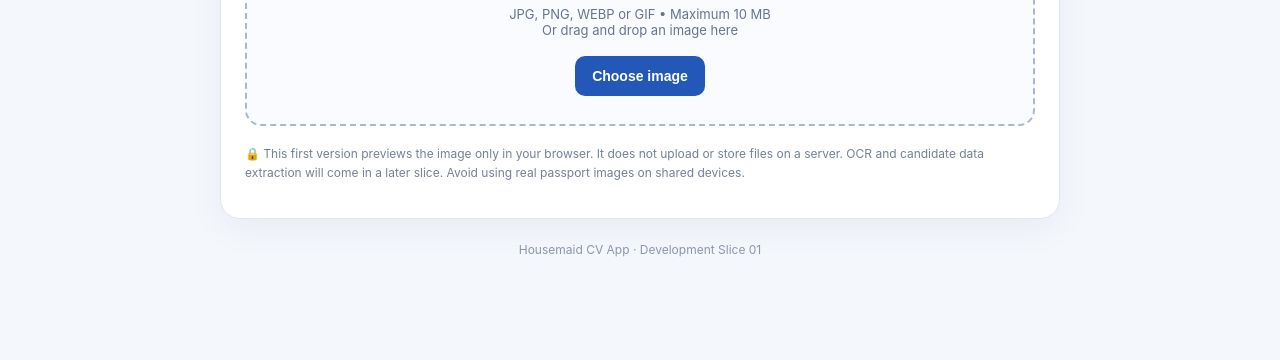
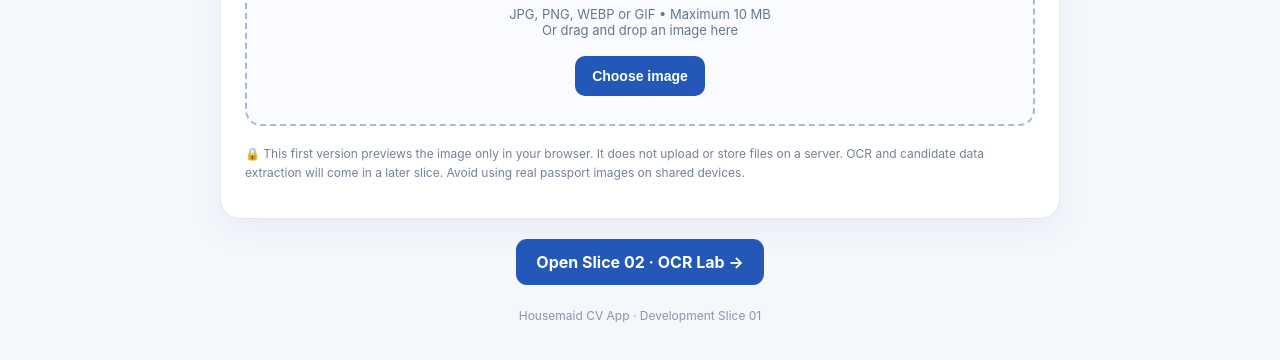
Before and after one commit to sabinakawsar/housemaid-cv, a plain HTML site: page index.html in a window 1280 px wide. Shown: the part 372-732 px from the top of the page. Drawn offline with Linux system fonts and the light colour scheme.

Commit message:
Link image workspace to OCR lab

```diff
--- a/index.html
+++ b/index.html
@@ -32,7 +32,7 @@
       </div>
       <p class="notice">🔒 This first version previews the image only in your browser. It does not upload or store files on a server. OCR and candidate data extraction will come in a later slice. Avoid using real passport images on shared devices.</p>
     </section>
-    <footer>Housemaid CV App · Development Slice 01</footer>
+    <div style="margin-top:20px;text-align:center"><a href="./ocr.html" style="display:inline-block;padding:13px 20px;background:#2358b9;color:#fff;border-radius:11px;text-decoration:none;font-weight:700">Open Slice 02 · OCR Lab →</a></div><footer>Housemaid CV App · Development Slice 01</footer>
   </main>
   <script>
     (() => {
```
